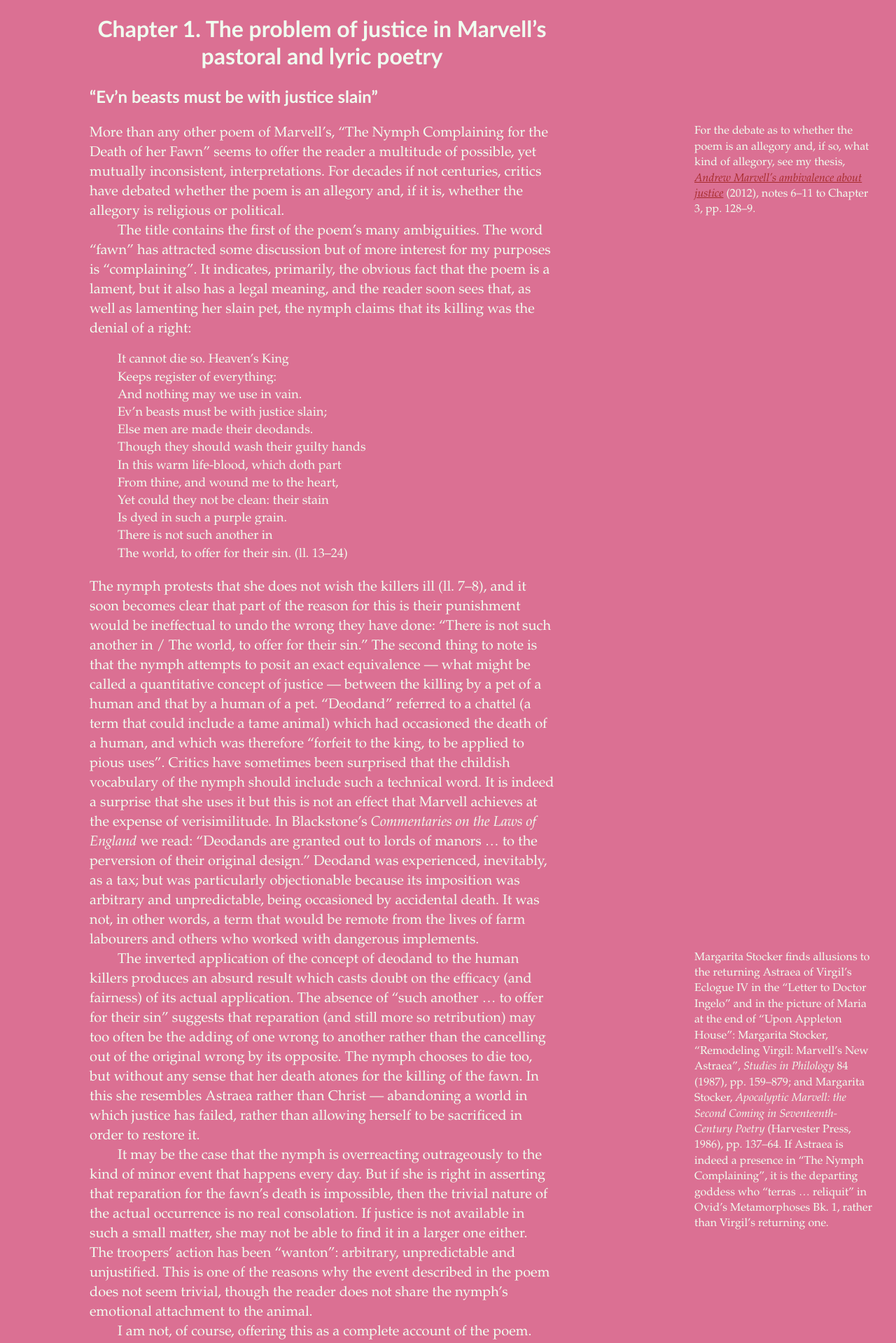
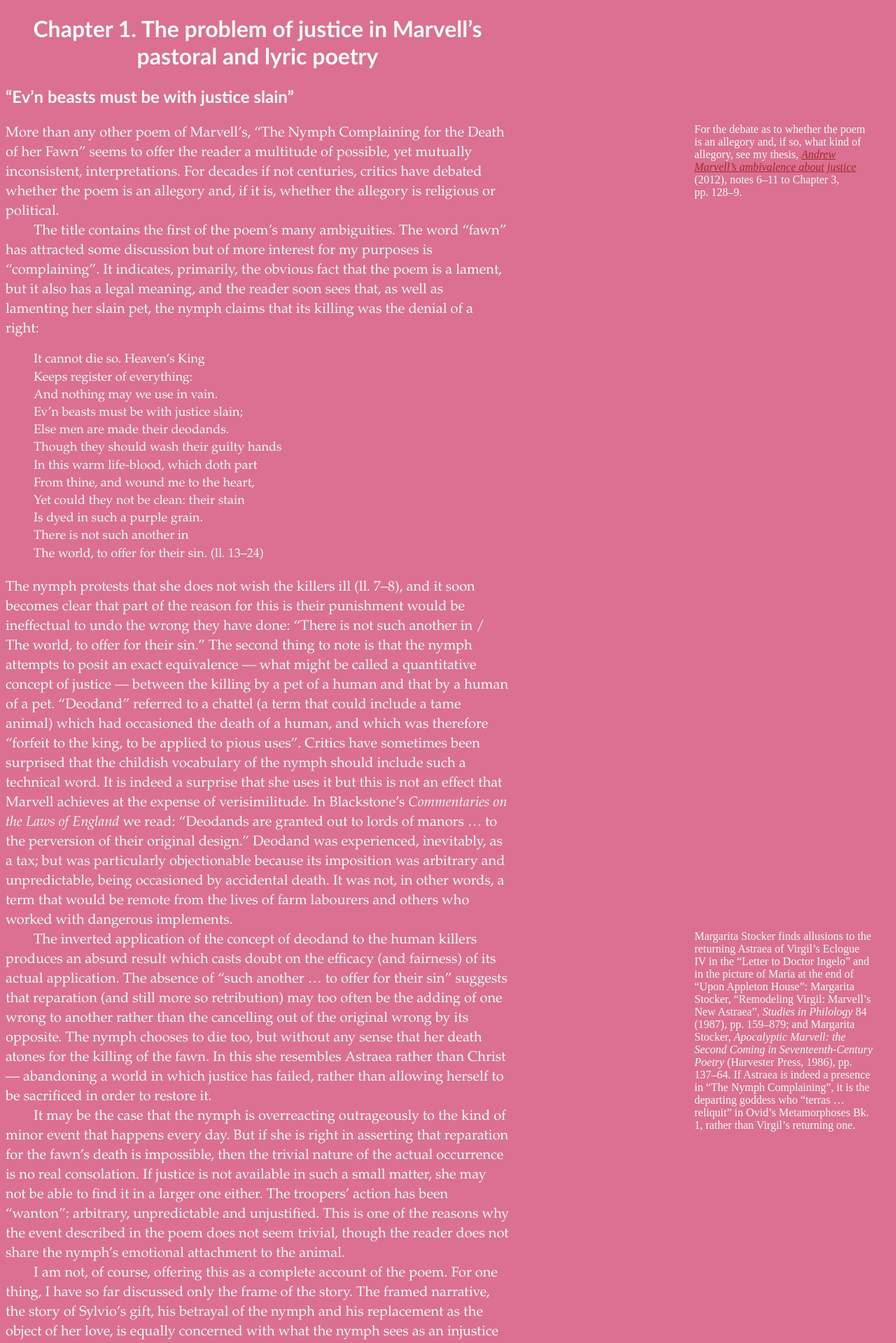
Before and after one commit to artkavanagh/github.io, a Jekyll site: the page justice-lyric-poetry.html, which Jekyll copies as it is, in a window 1280 px wide. Shown: the top 1919 px of the page at 70% size. Built offline with Jekyll 4.4.1, drawn with Linux system fonts in a browser that asks for light colours.

Commit message:
Update Marvell-book.css

```diff
--- a/assets/css/Marvell-book.css
+++ b/assets/css/Marvell-book.css
@@ -1,5 +1,5 @@
 html, body {
-	margin-left: 4em ;
+	margins: auto ;
         padding: 0;
 	color: Honeydew ;
         background-color: PaleVioletRed ;
@@ -10,7 +10,7 @@ h1, h2, h3 {
 	margin-top: 30 ;
 	margin-bottom: 24px ;
 	}
-p, blockquote, aside {
+p, blockquote, details {
 	font-family: "Minion Pro", "Palatino Linotype", "Palatino LT STD", "Georgia", "Constantia", serif ;
 	line-height: 1.4 ;
 	}
```
